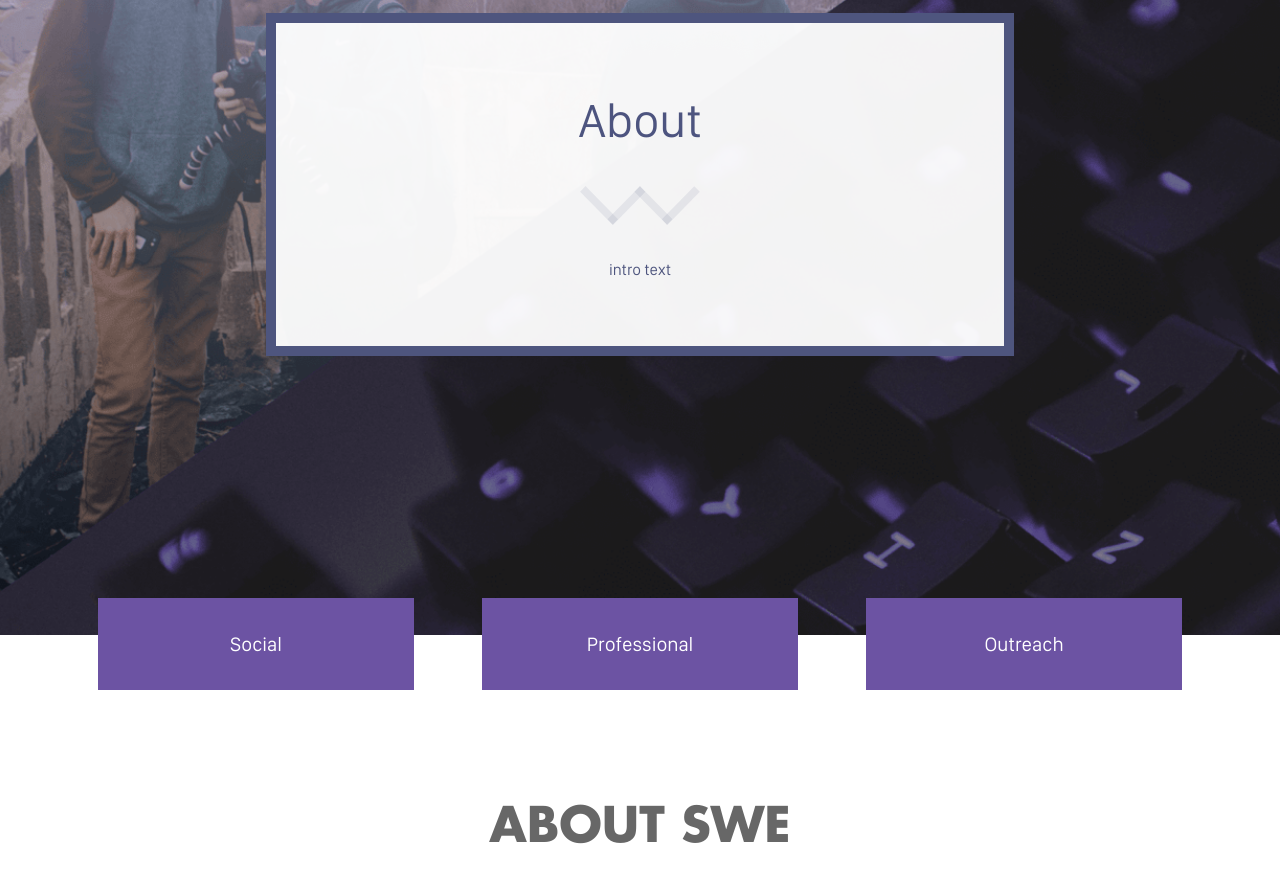
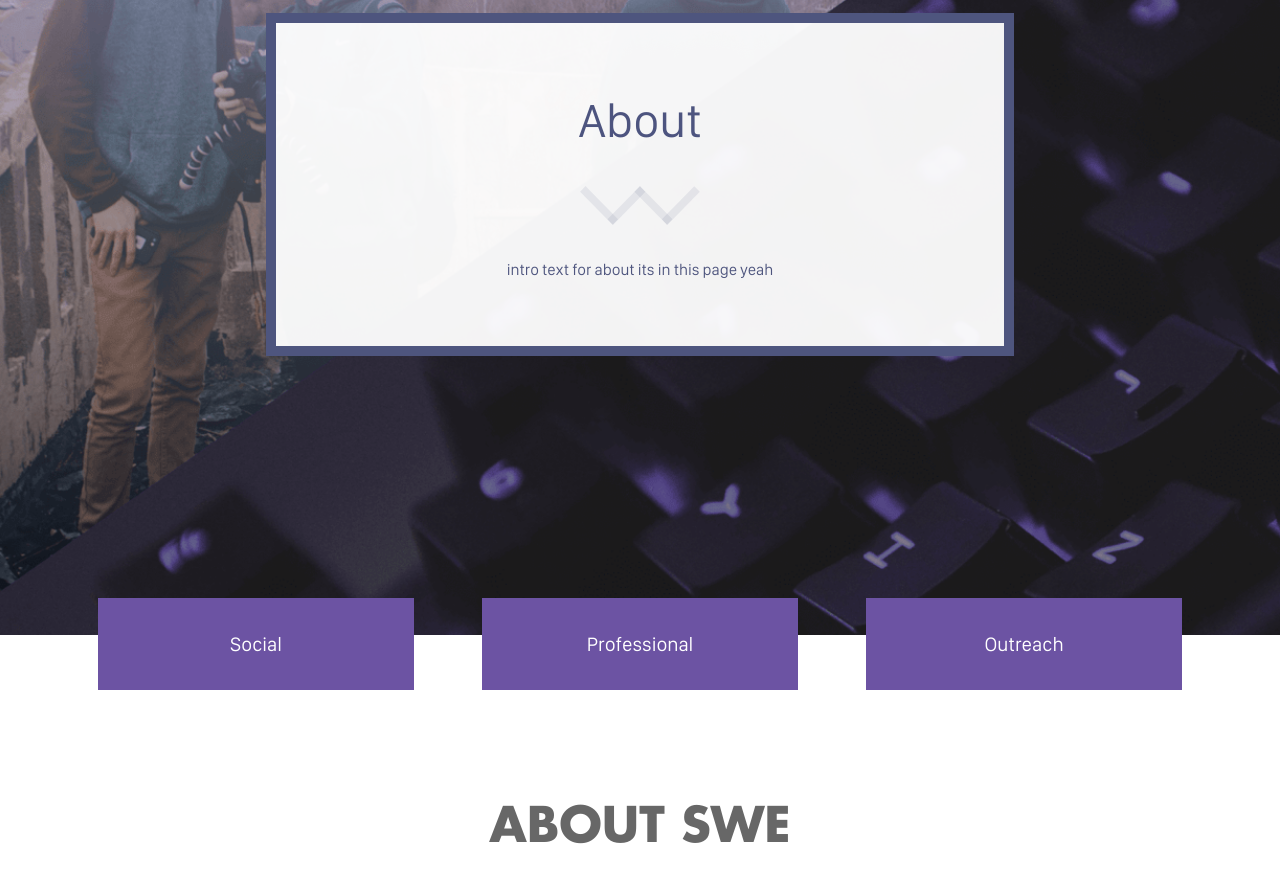
Before and after one commit to sweucsd/swe-website-old, a Jekyll site: the page built from about.markdown, in a window 1280 px wide and 900 px high, scrolled down 334 px. Shown: the top 883 px of the window. Built offline with Jekyll 4.4.1, drawn with Linux system fonts in a browser that asks for light colours; comment, search, counter and statistics services are not loaded.

Commit message:
Updated About

```diff
--- a/about.markdown
+++ b/about.markdown
@@ -2,7 +2,7 @@
 title: About
 date: 2017-06-27 22:40:00 Z
 subtitle_1: About SWE
-intro: intro text
+intro: intro text for about its in this page yeah
 subtitle_2: SWE Officers
 blurb: blurb text
 officers:
```
